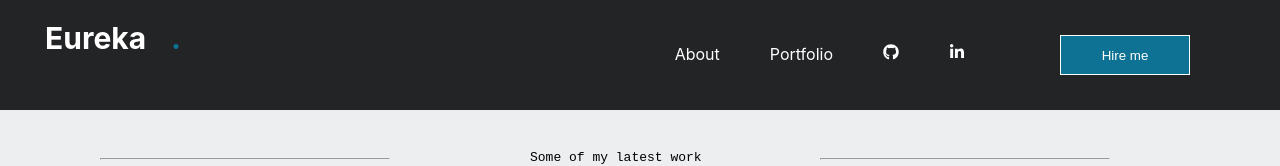
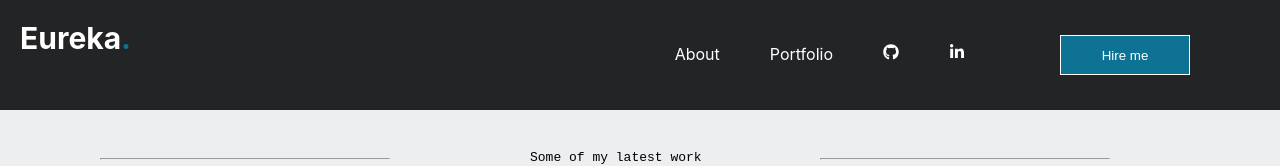
Before and after one commit to eureka03/Portfolio, a React (Create React App) app: page /Projects in a window 1280 px wide. Shown: the top 166 px of the page. Built offline with nearby package versions, Linux system fonts and the light colour scheme.

Commit message:
changes added

```diff
--- a/src/Components/Navbar.css
+++ b/src/Components/Navbar.css
@@ -9,13 +9,22 @@
     margin:0;
     color:white;
     font-size:30px;
+
 }
-a{
+.logo a{
+    text-decoration:none;
+    color:white;
+}
+.nav-links a{
     margin:25px;
     text-decoration: none;
     color:white;
 
+
 }
+
+
+
 .dot{
     color:rgb(13, 114, 148);
 }
@@ -28,7 +37,12 @@ a{
         border:none;
         cursor:pointer;
         border:1px solid white;
-    }
+        transition:transform 0.3s ease;
+}
+.nav-links button:hover{
+    transform:scale(1.05);
+}
+
 
 @media (max-width:600px){
         .nav-container{
@@ -61,5 +75,6 @@ a{
         border:none;
         cursor:pointer;
         border:1px solid white;
+
     }
 }
--- a/src/Components/Projects.css
+++ b/src/Components/Projects.css
@@ -44,6 +44,10 @@ a button{
     margin:20px;
     background-color:white;
     color:rgba(172, 175, 177, 1);
+    transition:transform 0.3s ease;
+}
+.project:hover{
+    transform:scale(1.05);
 }
 .projects a{
     color:rgb(13,114,1480);
```
